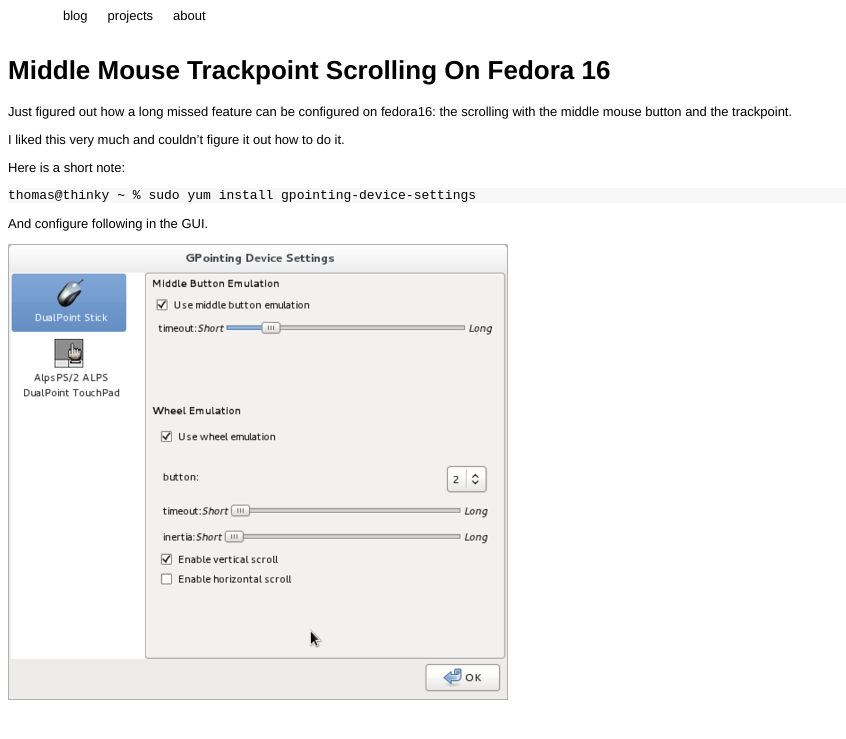
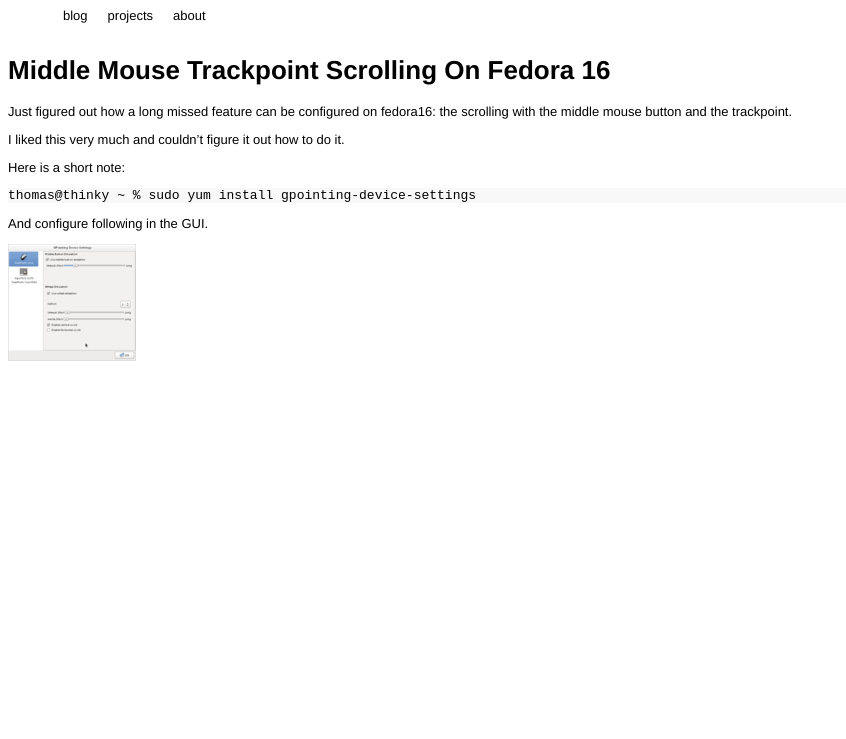
Before and after one commit to twaldecker/twaldecker.github.com, a Jekyll site: the page built from _posts/2012-03-01-Middle-mouse-trackpoint-scrolling-on-fedora-16.md, in a window 1280 px wide. Shown: the top 739 px of the page, without its empty margins (0-846 px from the left). Built offline with Jekyll 4.4.1, drawn with Linux system fonts in a browser that asks for light colours.

Commit message:
added thumbnails

```diff
--- a/_posts/2012-03-01-Middle-mouse-trackpoint-scrolling-on-fedora-16.md
+++ b/_posts/2012-03-01-Middle-mouse-trackpoint-scrolling-on-fedora-16.md
@@ -11,4 +11,4 @@
 
 And configure following in the GUI.
 
-![](/assets/img/posts/trackpoint-scrolling-gpointing.png)
+<a href="/assets/img/posts/trackpoint-scrolling-gpointing.png" rel="lightbox"><img src="/assets/img/posts/trackpoint-scrolling-gpointing-s.png" alt="thumbnail" /></a>
```
Also changed, not shown: _posts/2012-06-03-Android-App-Review:-AirDroid.md (+3 -1 lines), assets/img/posts/airdroid-webinterface-s.jpg (added), assets/img/posts/trackpoint-scrolling-gpointing-s.png (added).
